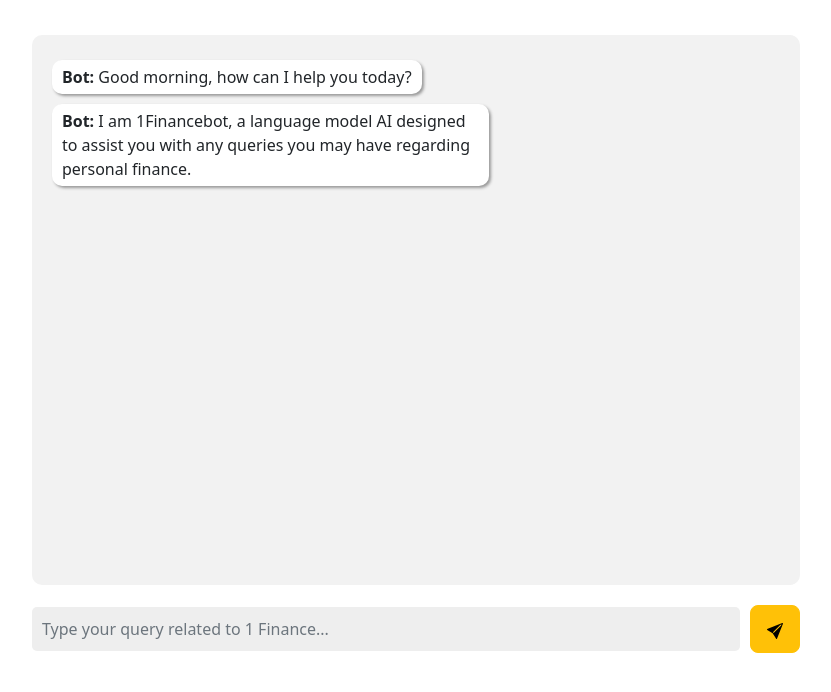
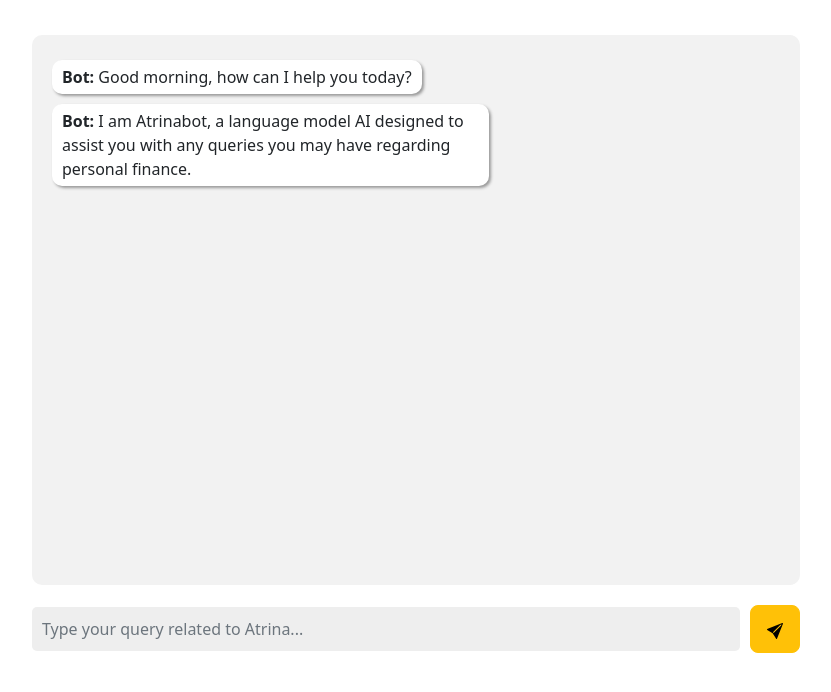
Before and after one commit to Manishgholam95/atrina_chatbot, a Django app: page /query/ in a window 1280 px wide. Shown: the part 92-784 px from the top of the page, without its empty margins (224-1055 px from the left). Run offline with Django 4.2, Linux system fonts and the light colour scheme.

Commit message:
query html file added successfully

```diff
--- a/chatbot/templates/query.html
+++ b/chatbot/templates/query.html
@@ -7,12 +7,12 @@
     <div id="chatbot-container">
       <div id="chatbot-dialogue">
           <p class="bot-message"><strong>Bot:</strong> {{ greeting }}, how can I help you today?</p>
-          <p class="bot-message"><strong>Bot:</strong> I am 1Financebot, a language model AI designed to assist you with any queries you may have regarding personal finance.</p>
+          <p class="bot-message"><strong>Bot:</strong> I am Atrinabot, a language model AI designed to assist you with any queries you may have regarding personal finance.</p>
 
       </div>
       <form id="chatbot-form" method="post" action="{% url 'query' %}">
           {% csrf_token %}
-          <textarea class="form-control" name="input_text" placeholder="Type your query related to 1 Finance..." rows="1" aria-label="Recipient's username" aria-describedby="button-addon2"></textarea>
+          <textarea class="form-control" name="input_text" placeholder="Type your query related to Atrina..." rows="1" aria-label="Recipient's username" aria-describedby="button-addon2"></textarea>
           <button type="submit" class="btn btn-warning btn-lg ml-2" id="button-addon2"><svg xmlns="http://www.w3.org/2000/svg" width="16" height="16" fill="currentColor" class="bi bi-send-fill" viewBox="0 0 16 16">
               <path d="M15.964.686a.5.5 0 0 0-.65-.65L.767 5.855H.766l-.452.18a.5.5 0 0 0-.082.887l.41.26.001.002 4.995 3.178 3.178 4.995.002.002.26.41a.5.5 0 0 0 .886-.083l6-15Zm-1.833 1.89L6.637 10.07l-.215-.338a.5.5 0 0 0-.154-.154l-.338-.215 7.494-7.494 1.178-.471-.47 1.178Z"/>
             </svg></button>
```
